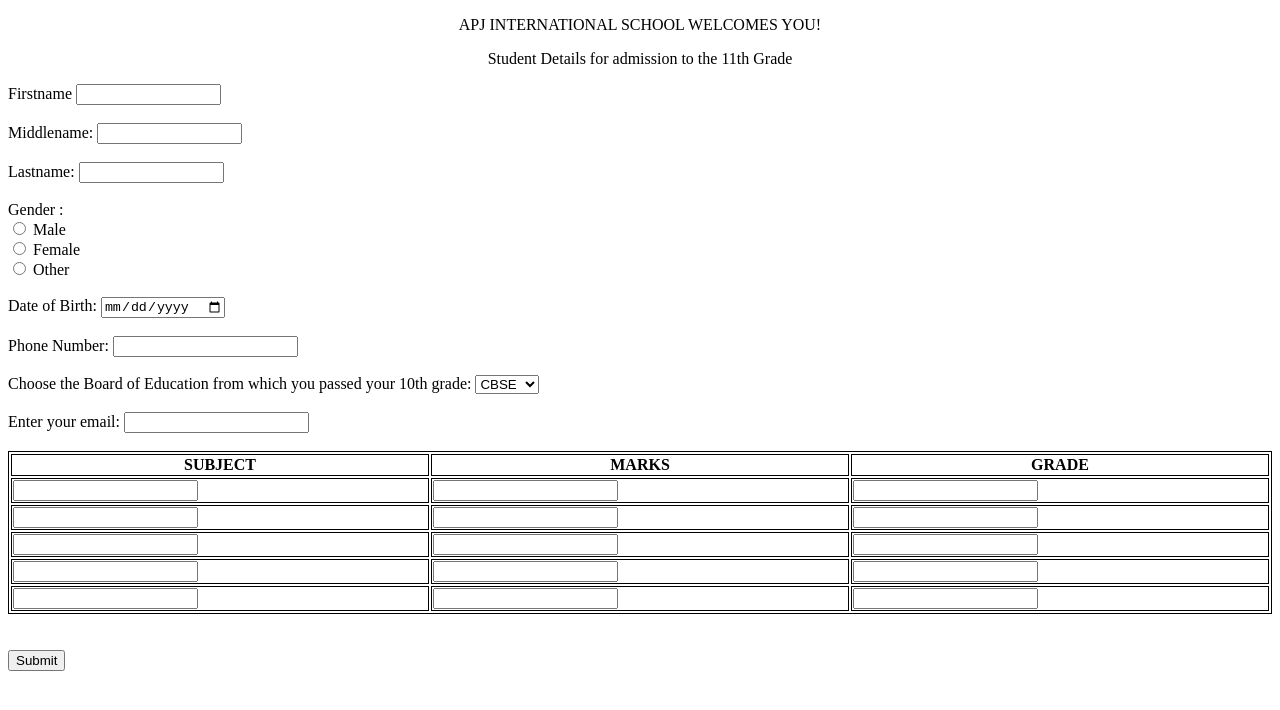
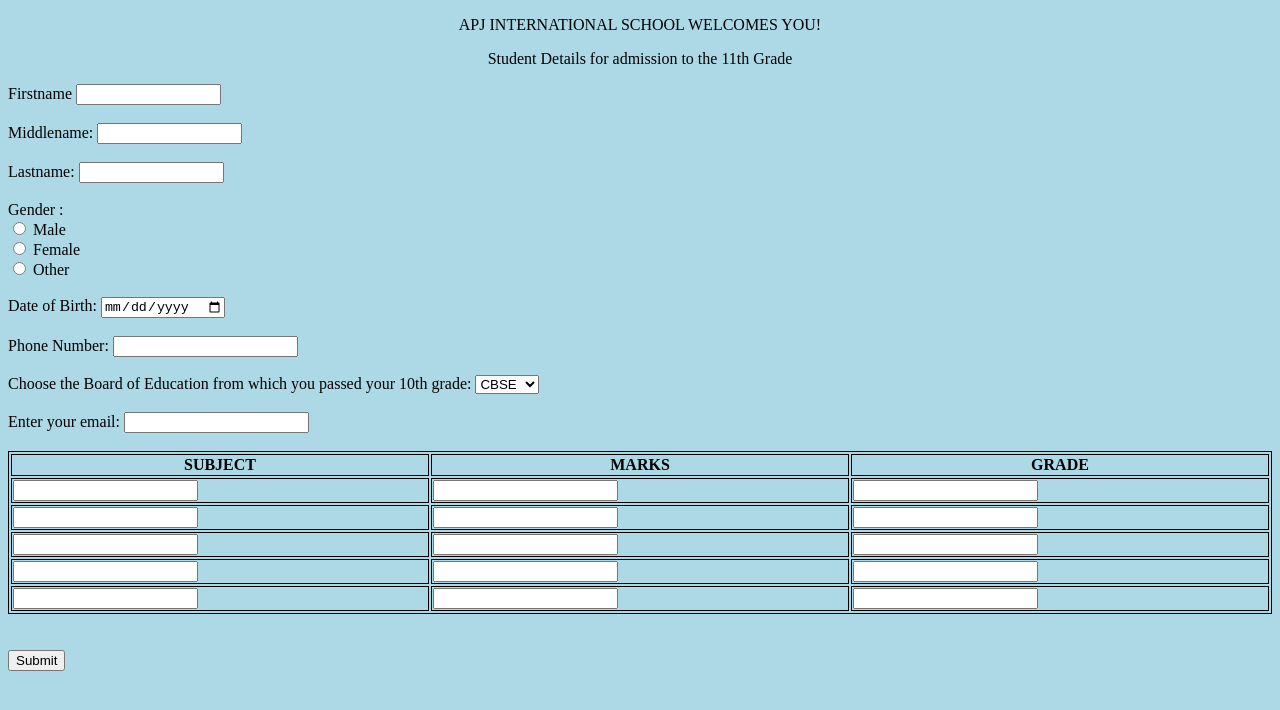
Before and after one commit to nanditha48/fsdprac1, a plain HTML site: page index.html in a window 1280 px wide. Drawn offline with Linux system fonts and the light colour scheme.

Commit message:
Update index.html

```diff
--- a/index.html
+++ b/index.html
@@ -8,7 +8,7 @@ table, th, td {
   border:1px solid black;
 }
 </style>
-<body>
+<body style="background-color:#ADD8E6 ;">
 <p style="text-align:center;">APJ INTERNATIONAL SCHOOL WELCOMES YOU! </p>
 <p style="text-align:center;">Student Details for admission to the 11th Grade</p>
 <form>
```
